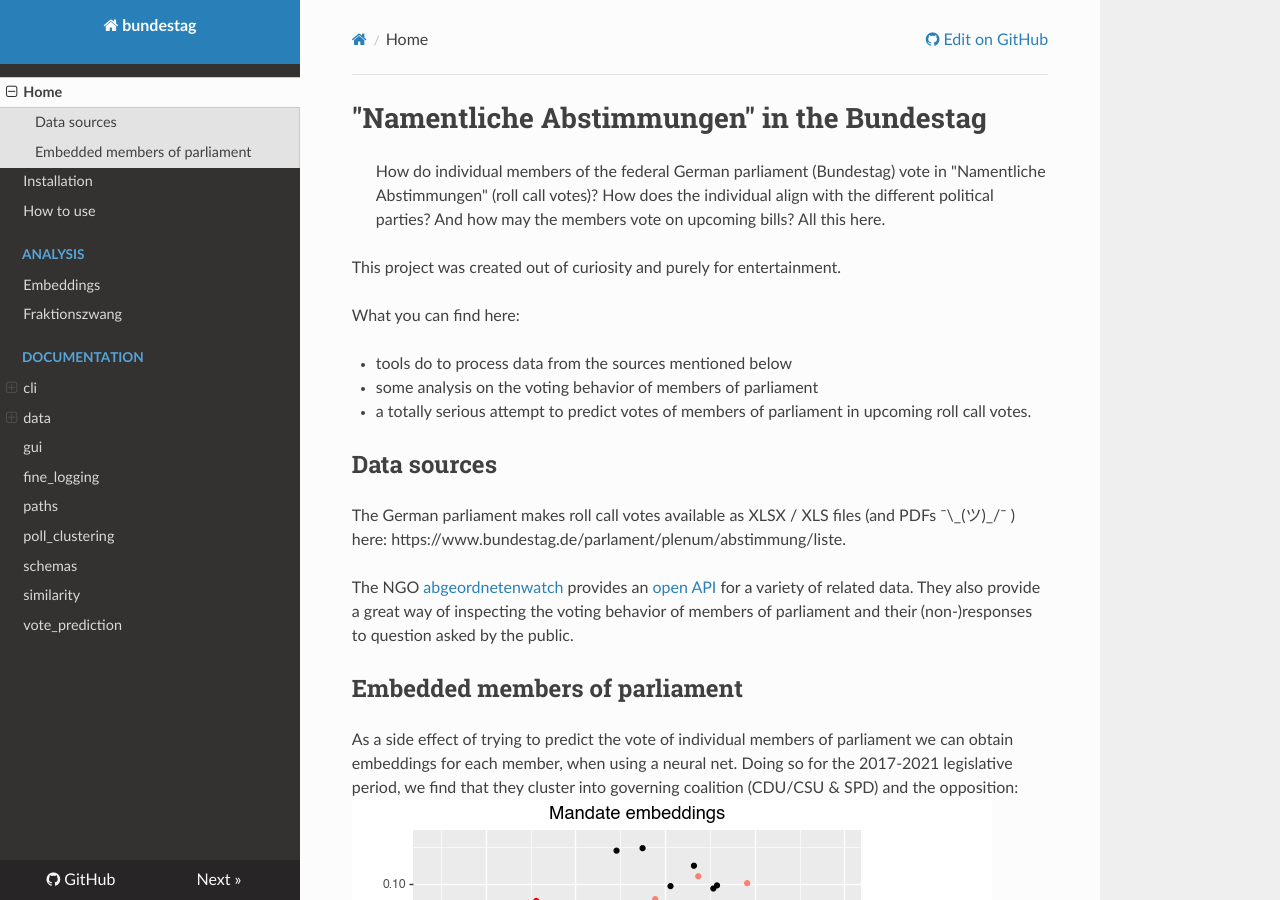
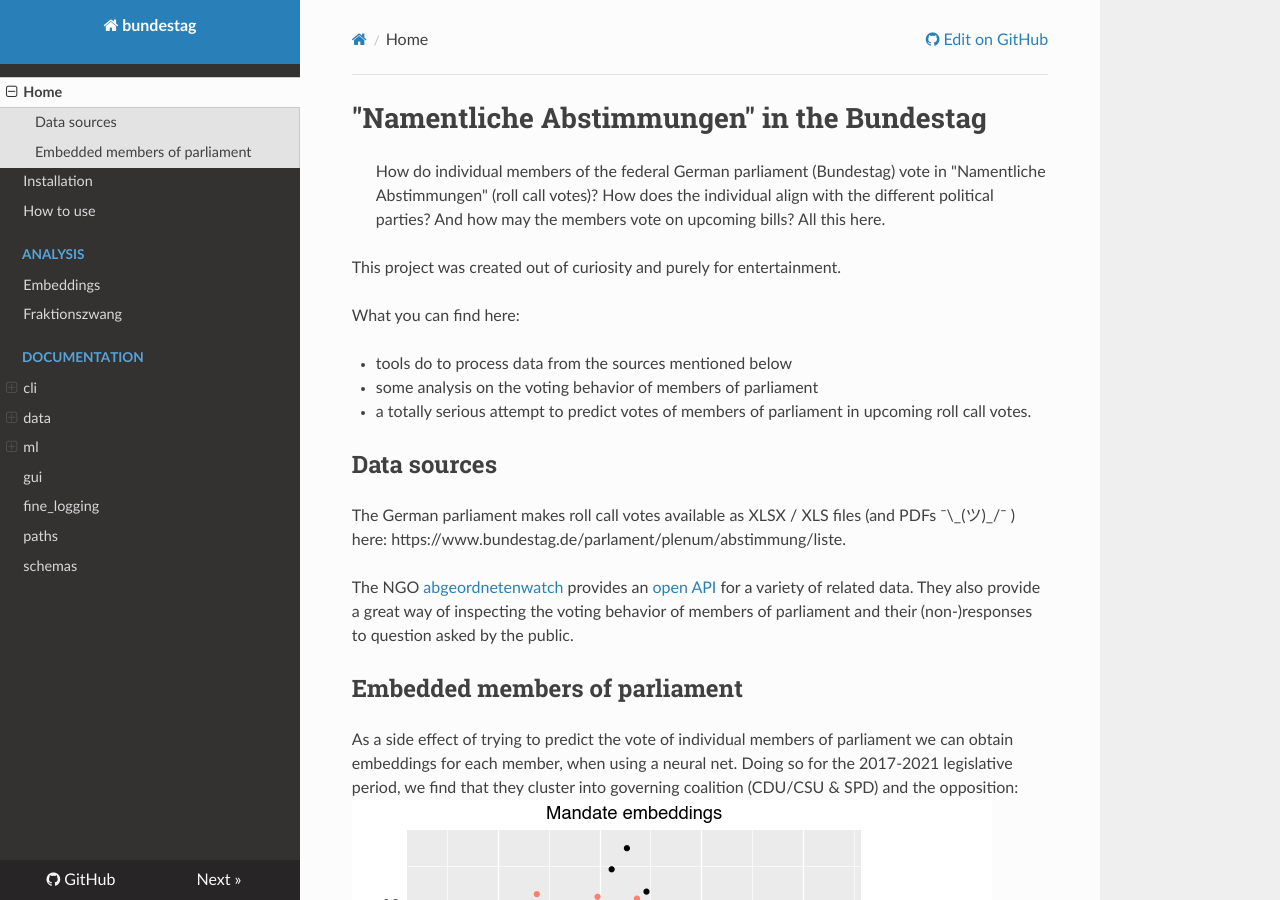
Before and after one commit to eschmidt42/bundestag, an MkDocs documentation site: the page built from docs/index.md, in a window 1280 px wide and 900 px high. Built offline with MkDocs 1.6.1, drawn with Linux system fonts in a browser that asks for light colours; nearby versions of some CDN libraries.

Commit message:
docs: updated markdown docs

```diff
--- /dev/null
+++ b/docs/bundestag/ml/poll_clustering.md
@@ -0,0 +1 @@
+::: bundestag.ml.poll_clustering
--- /dev/null
+++ b/docs/bundestag/ml/similarity.md
@@ -0,0 +1 @@
+::: bundestag.ml.similarity
--- /dev/null
+++ b/docs/bundestag/ml/vote_prediction.md
@@ -0,0 +1 @@
+::: bundestag.ml.vote_prediction
--- a/docs/bundestag/poll_clustering.md
+++ /dev/null
@@ -1 +0,0 @@
-::: bundestag.poll_clustering
--- a/docs/bundestag/similarity.md
+++ /dev/null
@@ -1 +0,0 @@
-::: bundestag.similarity
--- a/docs/bundestag/vote_prediction.md
+++ /dev/null
@@ -1 +0,0 @@
-::: bundestag.vote_prediction
--- a/mkdocs.yml
+++ b/mkdocs.yml
@@ -24,13 +24,14 @@
         - abgeordnetenwatch: bundestag/data/transform/abgeordnetenwatch.md
         - bundestag_sheets: bundestag/data/transform/bundestag_sheets.md
       - utils: bundestag/data/utils.md
+    - ml:
+      - poll_clustering: bundestag/ml/poll_clustering.md
+      - similarity: bundestag/ml/similarity.md
+      - vote_prediction: bundestag/ml/vote_prediction.md
     - gui: bundestag/gui.md
     - fine_logging: bundestag/fine_logging.md
     - paths: bundestag/paths.md
-    - poll_clustering: bundestag/poll_clustering.md
     - schemas: bundestag/schemas.md
-    - similarity: bundestag/similarity.md
-    - vote_prediction: bundestag/vote_prediction.md
 theme:
   name: readthedocs
   collapse_navigation: true
```
Also changed, not shown: docs/images/abgeordnetenwatch_members_per_poll_over_time.png, docs/images/abgeordnetenwatch_polls_over_time.png, docs/images/abgeordnetenwatch_rolling_voting_entropy_over_time.png, docs/images/abgeordnetenwatch_voting_entropy_over_time.png, docs/images/bundestag_sheets_members_per_poll_over_time.png, docs/images/bundestag_sheets_polls_over_time.png, docs/images/bundestag_sheets_rolling_voting_entropy_over_time.png, docs/images/bundestag_sheets_voting_entropy_over_time.png, docs/images/mandate_embeddings.png, docs/images/mdb_similarity_vs_time.png, docs/images/party_similarity_vs_time.png, docs/images/poll_embeddings.png.
